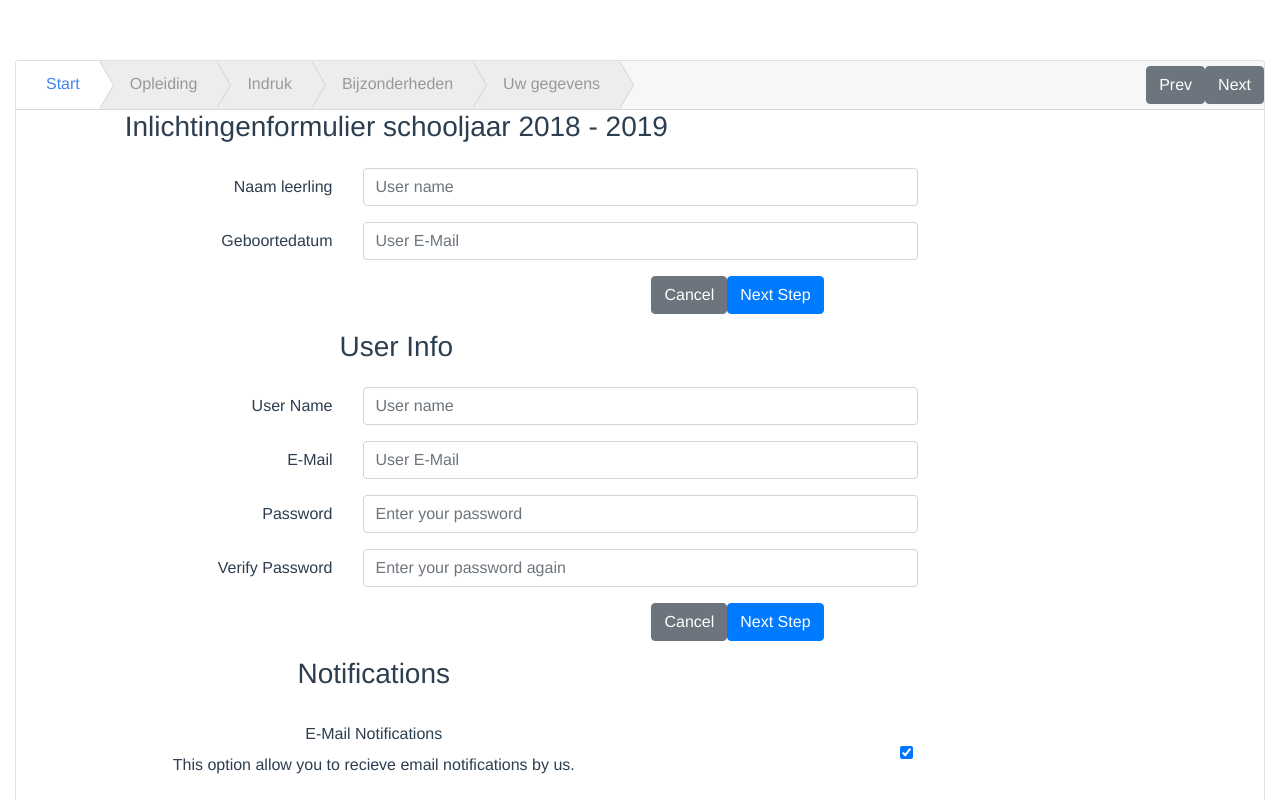
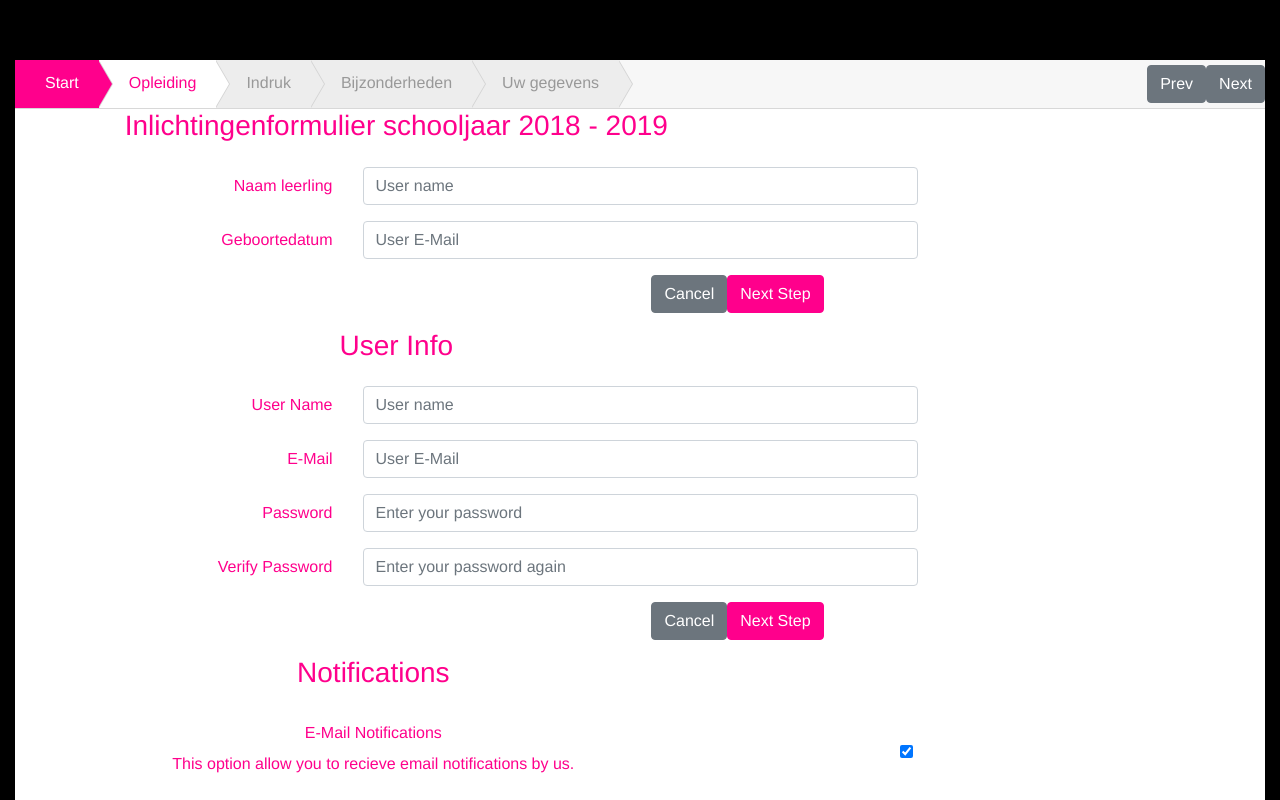
Before and after one commit to Joshuavtk/Frontend-examen, a Vue app: page / in a window 1280 px wide. Shown: the top 800 px of the page. Built offline with nearby package versions, Linux system fonts and the light colour scheme.

Commit message:
Adds :class for shortening classnames

```diff
--- a/src/App.vue
+++ b/src/App.vue
@@ -16,13 +16,20 @@ export default {
 </script>
 
 <style lang="scss">
+$primary: #ff008c;
+
 @import '../node_modules/bootstrap/scss/bootstrap.scss';
+
+html {
+    background-color: black;
+}
 #app {
-  font-family: "Avenir", Helvetica, Arial, sans-serif;
+    font-family: 'Avenir', Helvetica, Arial, sans-serif;
     -webkit-font-smoothing: antialiased;
     -moz-osx-font-smoothing: grayscale;
     text-align: center;
-  color: #2c3e50;
+    color: #ff008c;
     margin-top: 60px;
+    background-color: black;
 }
 </style>
--- /dev/null
+++ b/src/components/Header.vue
@@ -0,0 +1,81 @@
+<template>
+    <div class="card-header form-inline p-0">
+        <ul class="navbar navbar-light bg-light mr-auto p-0 m-0">
+            <li data-step="1" class="complete nav-link">Start
+                <span class="chevron"></span>
+            </li>
+            <li data-step="2" class="active nav-link">Opleiding
+                <span class="chevron"></span>
+            </li>
+            <li data-step="3" class="nav-link">Indruk
+                <span class="chevron"></span>
+            </li>
+            <li data-step="4" class="nav-link">Bijzonderheden
+                <span class="chevron"></span>
+            </li>
+            <li data-step="5" class="nav-link">Uw gegevens
+                <span class="chevron"></span>
+            </li>
+        </ul>
+        <div class="actions">
+            <button type="button" class="btn btn-xs btn-prev btn-secondary">
+                <i class="icon mdi mdi-chevron-left"></i> Prev</button>
+            <button type="button" data-last="Finish" class="btn btn-xs btn-next btn-secondary">Next
+                <i class="icon mdi mdi-chevron-right"></i>
+            </button>
+        </div>
+    </div>
+</template>
+
+<style scoped>
+.chevron::before {
+    border-left: 14px solid #ffffff;
+    border: 24px solid transparent;
+    border-left: 14px solid #ededed;
+    border-right: 0;
+    content: '';
+    display: block;
+    position: absolute;
+    right: 1px;
+    top: -24px;
+}
+
+.chevron {
+    border: 24px solid transparent;
+    border-left: 14px solid #d4d4d4;
+    border-left-color: rgb(212, 212, 212);
+    border-right: 0;
+    display: block;
+    position: absolute;
+    right: -14px;
+    top: 0;
+    z-index: 1;
+}
+
+li {
+    padding: 0 20px 0 30px;
+    height: 48px;
+    line-height: 46px;
+    position: relative;
+    background: #ededed;
+    color: #999999;
+}
+
+li.active {
+    background: #ffffff;
+    color: #ff008c;
+}
+
+li.active > .chevron::before {
+    border-left: 14px solid #ffffff;
+}
+
+li.complete {
+    color: #ffffff;
+    background: #ff008c;
+}
+
+li.complete > .chevron::before {
+    border-left: 14px solid #ff008c;
+}
+</style>
--- a/src/components/PersonalInfo.vue
+++ b/src/components/PersonalInfo.vue
@@ -68,6 +68,6 @@
 
 <script>
 export default {
-  name: 'App',
+    name: 'App',
 };
 </script>
--- a/src/components/Start.vue
+++ b/src/components/Start.vue
@@ -9,16 +9,14 @@
                     </div>
                 </div>
                 <div class="form-group row">
-                    <label class="col-12 col-sm-3 col-form-label text-left text-sm-right">
-                        Naam leerling</label>
-                    <div class="col-12 col-sm-8 col-lg-6">
+                    <label :class="labelClass">Naam leerling</label>
+                    <div :class="inputWrapper">
                         <input type="text" placeholder="User name" class="form-control">
                     </div>
                 </div>
                 <div class="form-group row">
-                    <label class="col-12 col-sm-3 col-form-label text-left text-sm-right">
-                        Geboortedatum</label>
-                    <div class="col-12 col-sm-8 col-lg-6">
+                    <label :class="labelClass">Geboortedatum</label>
+                    <div :class="inputWrapper">
                         <input type="text" placeholder="User E-Mail" class="form-control">
                     </div>
                 </div>
@@ -33,3 +31,15 @@
         </div>
     </div>
 </template>
+
+<script>
+export default {
+    data() {
+        return {
+            labelClass:
+                'col-12 col-sm-3 col-form-label text-left text-sm-right',
+            inputWrapper: 'col-12 col-sm-8 col-lg-6',
+        };
+    },
+};
+</script>
--- a/src/components/Wrapper.vue
+++ b/src/components/Wrapper.vue
@@ -1,36 +1,9 @@
 <template>
     <div class="main-content container-fluid">
-        <div class="row wizard-row">
-            <div class="col-md-12 fuelux">
-                <div class="block-wizard">
+        <div class="row">
+            <div class="col">
                 <div id="wizard1" class="card">
-                        <div class="card-header form-inline p-0">
-                            <ul class="navbar navbar-light bg-light mr-auto p-0 m-0">
-                                <li data-step="1" class="active nav-link">Start
-                                    <span class="chevron"></span>
-                                </li>
-                                <li data-step="2" class="nav-link">Opleiding
-                                    <span class="chevron"></span>
-                                </li>
-                                <li data-step="3" class="nav-link">Indruk
-                                    <span class="chevron"></span>
-                                </li>
-                                <li data-step="4" class="nav-link">Bijzonderheden
-                                    <span class="chevron"></span>
-                                </li>
-                                <li data-step="4" class="nav-link">Uw gegevens
-                                    <span class="chevron"></span>
-                                </li>
-                            </ul>
-                            <div class="actions">
-                                <button type="button" class="btn btn-xs btn-prev btn-secondary">
-                                    <i class="icon mdi mdi-chevron-left"></i> Prev</button>
-                                <button type="button" data-last="Finish"
-                                class="btn btn-xs btn-next btn-secondary">Next
-                                    <i class="icon mdi mdi-chevron-right"></i>
-                                </button>
-                            </div>
-                        </div>
+                    <Header/>
                     <div class="step-content">
                         <Start/>
                         <Education/>
@@ -42,83 +15,37 @@
             </div>
         </div>
     </div>
-    </div>
 </template>
 
 <script>
-import Start from "./Start";
-import Education from "./Education";
-import Impression from "./Impression";
-import Exceptions from "./Exceptions";
-import PersonalInfo from "./PersonalInfo";
+import Header from './Header';
+import Start from './Start';
+import Education from './Education';
+import Impression from './Impression';
+import Exceptions from './Exceptions';
+import PersonalInfo from './PersonalInfo';
 
 export default {
-  name: "HelloWorld",
+    name: 'HelloWorld',
     components: {
+        Header,
         Start,
         Education,
         Impression,
         Exceptions,
-    PersonalInfo
+        PersonalInfo,
     },
     data() {
         return {
-      msg: "Formulier"
+            msg: 'Formulier',
         };
-  }
+    },
 };
 </script>
 
-<!-- Add "scoped" attribute to limit CSS to this component only -->
 <style scoped>
-.chevron::before {
-  /* -moz-transform: scale(0.9999); */
-  border-left: 14px solid #ffffff;
-  border: 24px solid transparent;
-  /* border-right-width: 24px;
-        border-left-width: 24px;
-        border-right-style: solid;
-        border-left-style: solid; */
-  /* border-right-color: transparent;
-        border-left-color: transparent; */
-  border-left: 14px solid #ededed;
-  border-right: 0;
-  content: "";
-  display: block;
-  position: absolute;
-  right: 1px;
-  top: -24px;
-}
-.chevron {
-  border: 24px solid transparent;
-  /* border-right-width: 24px;
-        border-left-width: 24px;
-        border-right-style: solid;
-        border-left-style: solid;
-        border-right-color: transparent;
-        border-left-color: transparent; */
-  border-left: 14px solid #d4d4d4;
-  border-left-color: rgb(212, 212, 212);
-  border-right: 0;
-  display: block;
-  position: absolute;
-  right: -14px;
-  top: 0;
-  z-index: 1;
-}
-li {
-  padding: 0 20px 0 30px;
-  height: 48px;
-  line-height: 46px;
-  position: relative;
-  background: #ededed;
-  color: #999999;
-}
-li.active {
-  background: #ffffff;
-  color: #4285f4;
-}
-li.active > .chevron::before {
-  border-left: 14px solid #ffffff;
+.card {
+    border: unset;
+    border-radius: 0;
 }
 </style>
--- a/src/main.js
+++ b/src/main.js
@@ -13,7 +13,9 @@ Vue.config.productionTip = false;
 
 /* eslint-disable no-new */
 new Vue({
-  el: '#app',
-  components: { App },
-  template: '<App/>',
+    el: '#app',
+    components: {
+        App,
+    },
+    template: '<App/>',
 });
```
Also changed, not shown: .eslintrc.js, 1 other file (tests, documents, lock files or other folders). Lines whose indentation alone changed are shown as unchanged.
